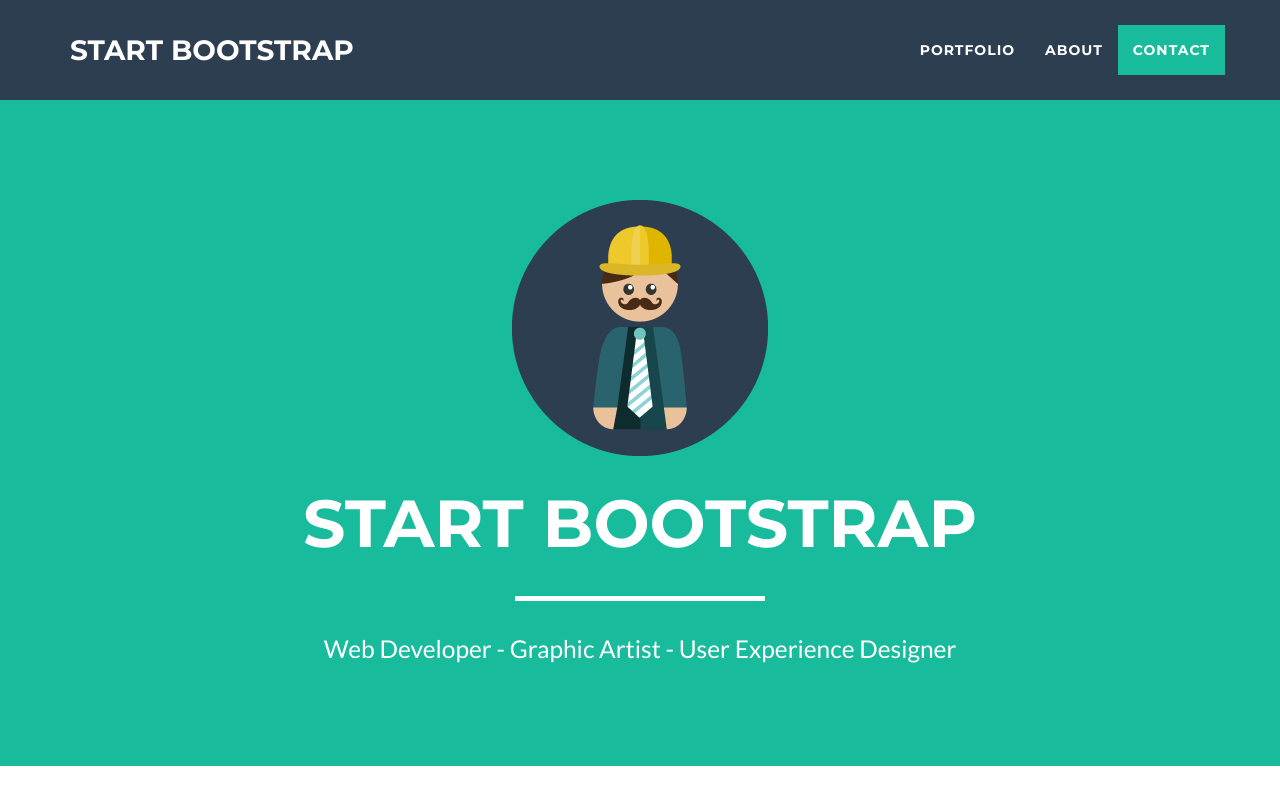
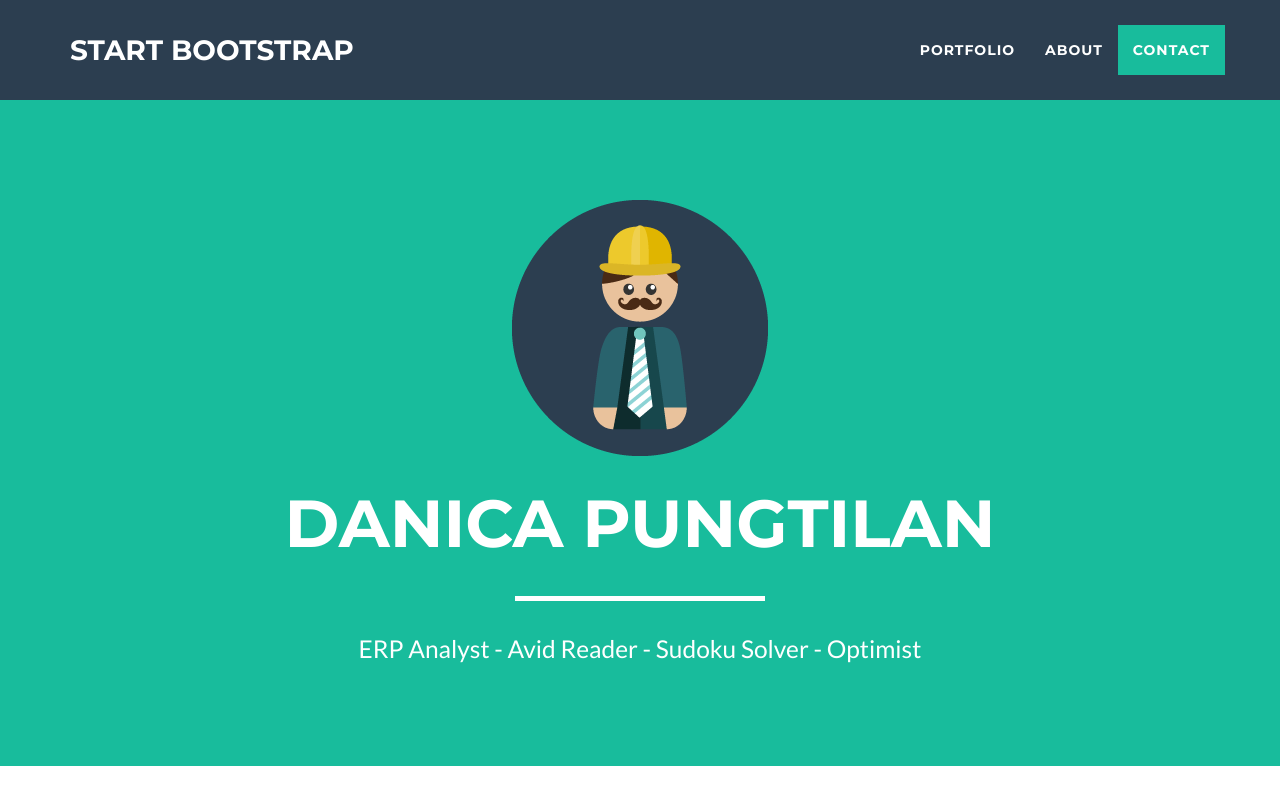
Before and after one commit to nicapungtilan/pungtilandanica.github.io, a website: page index.html in a window 1280 px wide. Shown: the top 800 px of the page. Drawn offline with nearby package versions, Linux system fonts and the light colour scheme.

Commit message:
Update index.html

```diff
--- a/index.html
+++ b/index.html
@@ -73,9 +73,9 @@
                 <div class="col-lg-12">
                     <img class="img-responsive" src="img/profile.png" alt="">
                     <div class="intro-text">
-                        <span class="name">Start Bootstrap</span>
+                        <span class="name">Danica Pungtilan</span>
                         <hr class="star-light">
-                        <span class="skills">Web Developer - Graphic Artist - User Experience Designer</span>
+                        <span class="skills">ERP Analyst - Avid Reader - Sudoku Solver - Optimist</span>
                     </div>
                 </div>
             </div>
```
